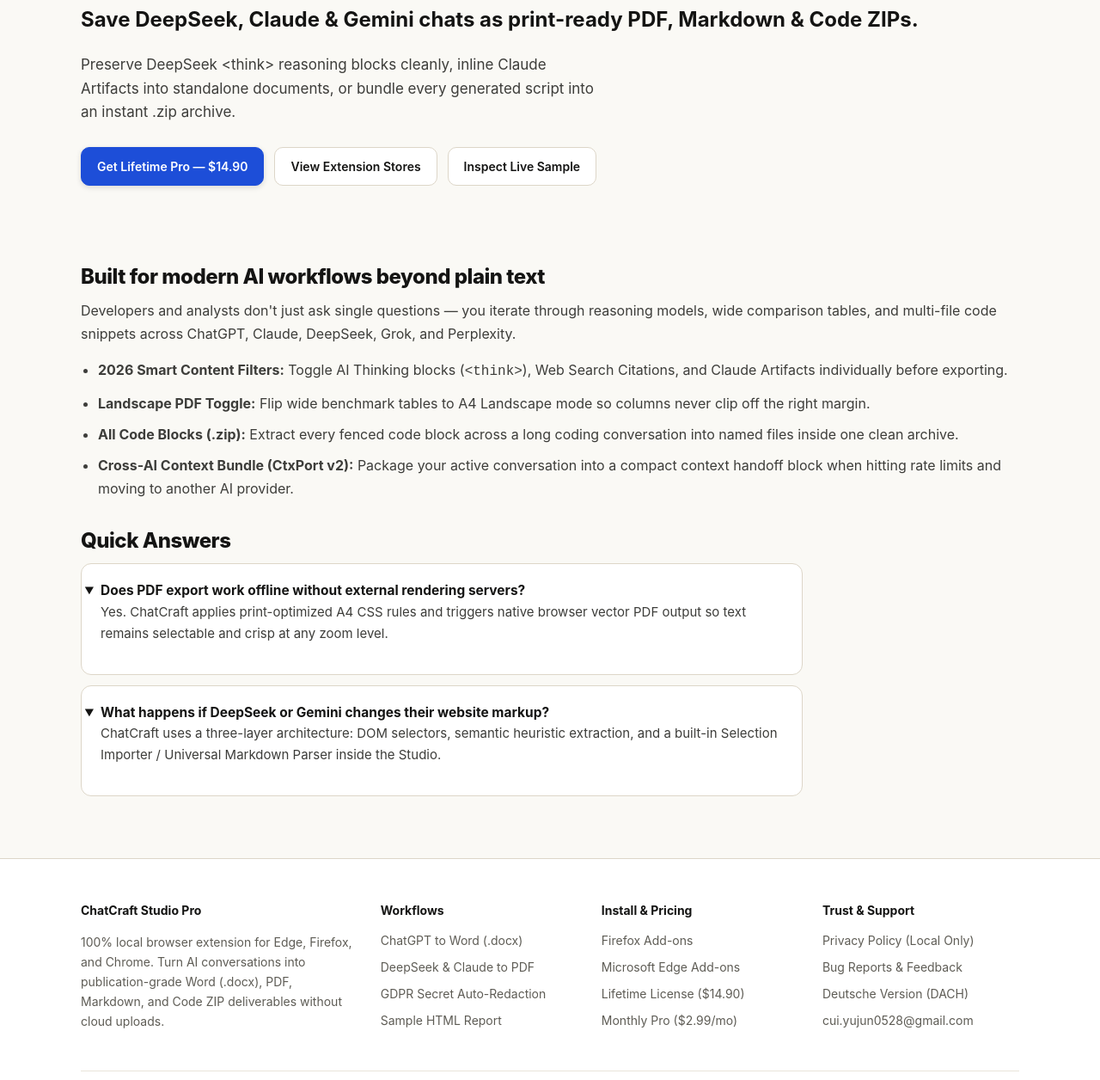
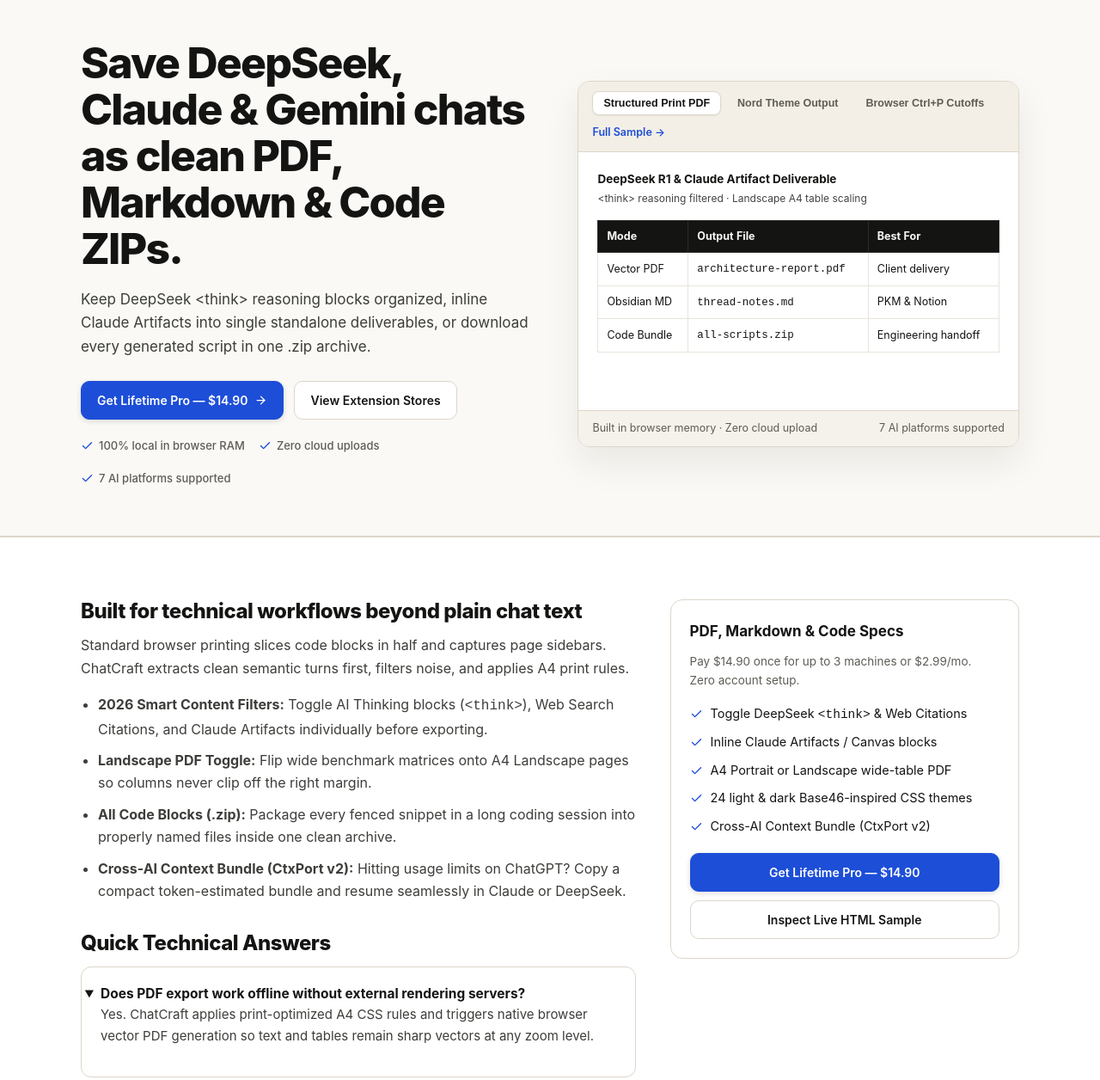
Before and after one commit to maxchoi528/chatcraft-studio, a plain HTML site: page deepseek-claude-to-pdf/index.html in a window 1280 px wide. Shown: the part 82-1338 px from the top of the page at 86% size. Drawn offline with Linux system fonts and the light colour scheme.

Commit message:
Update index.html

```diff
--- a/deepseek-claude-to-pdf/index.html
+++ b/deepseek-claude-to-pdf/index.html
@@ -1,8 +1,10 @@
 <!DOCTYPE html>
-<html lang="en">
+<html lang="en" data-type="software">
 <head>
   <meta charset="UTF-8">
   <meta name="viewport" content="width=device-width, initial-scale=1.0">
+  <meta name="page-type" content="software">
+  <meta name="site-kind" content="software">
   <title>Export DeepSeek, Claude &amp; Gemini Chats to PDF, Markdown &amp; Code ZIP</title>
   <meta name="description" content="Turn DeepSeek R1 reasoning chains, Claude Artifacts, and Gemini threads into vector print PDFs, Obsidian Markdown, and one-click code .zip archives locally.">
   <link rel="canonical" href="https://maxchoi528.github.io/chatcraft-studio/deepseek-claude-to-pdf/">
@@ -20,7 +22,7 @@
   <meta name="twitter:image" content="https://maxchoi528.github.io/chatcraft-studio/assets/promo-tile-440x280.png">
   <link rel="icon" type="image/png" href="../assets/icon-128.png">
   <link rel="stylesheet" href="../assets/style.css">
-
+  <script src="../assets/app.js" defer></script>
   <script type="application/ld+json">
 {
   "@context": "https://schema.org",
@@ -74,15 +76,15 @@
       "name": "Does PDF export work offline without external rendering servers?",
       "acceptedAnswer": {
         "@type": "Answer",
-        "text": "Yes. ChatCraft applies print-optimized A4 CSS rules and triggers native browser vector PDF output so text remains selectable and crisp at any zoom level."
+        "text": "Yes. ChatCraft applies print-optimized A4 CSS rules and triggers native browser vector PDF generation so text and tables remain sharp vectors at any zoom level."
       }
     },
     {
       "@type": "Question",
-      "name": "What happens if DeepSeek or Gemini changes their website markup?",
+      "name": "What happens if DeepSeek or Gemini updates their webpage markup?",
       "acceptedAnswer": {
         "@type": "Answer",
-        "text": "ChatCraft uses a three-layer architecture: DOM selectors, semantic heuristic extraction, and a built-in Selection Importer / Universal Markdown Parser inside the Studio."
+        "text": "ChatCraft combines provider selectors, semantic heuristics, and a Universal Selection / Markdown Paste Importer inside the Studio as fallback."
       }
     }
   ]
@@ -107,34 +109,88 @@
   </div>
 </header>
 <main>
-  <section class="article-hero">
-    <div class="container">
-      <h1>Save DeepSeek, Claude &amp; Gemini chats as print-ready PDF, Markdown &amp; Code ZIPs.</h1>
-      <p class="hero-lead">Preserve DeepSeek &lt;think&gt; reasoning blocks cleanly, inline Claude Artifacts into standalone documents, or bundle every generated script into an instant .zip archive.</p>
-      <div class="cta-group">
-        <a class="btn btn-primary" href="https://yujun57.gumroad.com/l/chatcraft-pro-lifetime" target="_blank" rel="noopener">Get Lifetime Pro — $14.90</a>
-        <a class="btn" href="../#install">View Extension Stores</a>
-        <a class="btn" href="../showcase/distributed-system-report.html">Inspect Live Sample</a>
+  <section class="hero" data-enter>
+    <div class="container hero-grid">
+      <div>
+        <h1>Save DeepSeek, Claude &amp; Gemini chats as clean PDF, Markdown &amp; Code ZIPs.</h1>
+        <p class="hero-lead">Keep DeepSeek &lt;think&gt; reasoning blocks organized, inline Claude Artifacts into single standalone deliverables, or download every generated script in one .zip archive.</p>
+        <div class="cta-group">
+          <a class="btn btn-primary" href="https://yujun57.gumroad.com/l/chatcraft-pro-lifetime" target="_blank" rel="noopener">Get Lifetime Pro — $14.90 <svg width="15" height="15" viewBox="0 0 24 24" fill="none" stroke="currentColor" stroke-width="2" stroke-linecap="round" stroke-linejoin="round" aria-hidden="true"><line x1="5" y1="12" x2="19" y2="12"/><polyline points="12 5 19 12 12 19"/></svg></a>
+          <a class="btn" href="../#install">View Extension Stores</a>
+        </div>
+        <div class="meta-line">
+          <span><svg width="15" height="15" viewBox="0 0 24 24" fill="none" stroke="#1d4ed8" stroke-width="2.25" stroke-linecap="round" stroke-linejoin="round" aria-hidden="true"><polyline points="20 6 9 17 4 12"/></svg> 100% local in browser RAM</span>
+          <span><svg width="15" height="15" viewBox="0 0 24 24" fill="none" stroke="#1d4ed8" stroke-width="2.25" stroke-linecap="round" stroke-linejoin="round" aria-hidden="true"><polyline points="20 6 9 17 4 12"/></svg> Zero cloud uploads</span>
+          <span><svg width="15" height="15" viewBox="0 0 24 24" fill="none" stroke="#1d4ed8" stroke-width="2.25" stroke-linecap="round" stroke-linejoin="round" aria-hidden="true"><polyline points="20 6 9 17 4 12"/></svg> 7 AI platforms supported</span>
+        </div>
       </div>
+      <div class="specimen-card" aria-label="Interactive deliverable comparison preview">
+  <div class="specimen-bar">
+    <div class="tab-group" role="tablist">
+      <button class="tab-btn" type="button" role="tab" aria-selected="true" data-specimen-mode="clean">Structured Print PDF</button>
+      <button class="tab-btn" type="button" role="tab" aria-selected="false" data-specimen-mode="nord">Nord Theme Output</button>
+      <button class="tab-btn" type="button" role="tab" aria-selected="false" data-specimen-mode="raw">Browser Ctrl+P Cutoffs</button>
+    </div>
+    <a href="../showcase/distributed-system-report.html" style="font-size:12.5px;font-weight:600;text-decoration:none;">Full Sample &rarr;</a>
+  </div>
+  <div class="specimen-body" id="specimen-output">
+    <div id="specimen-clean"><strong>DeepSeek R1 &amp; Claude Artifact Deliverable</strong><br>
+          <span style="font-size:12px;opacity:0.8;">&lt;think&gt; reasoning filtered &middot; Landscape A4 table scaling</span>
+          <table>
+            <thead><tr><th>Mode</th><th>Output File</th><th>Best For</th></tr></thead>
+            <tbody>
+              <tr><td>Vector PDF</td><td><code>architecture-report.pdf</code></td><td>Client delivery</td></tr>
+              <tr><td>Obsidian MD</td><td><code>thread-notes.md</code></td><td>PKM &amp; Notion</td></tr>
+              <tr><td>Code Bundle</td><td><code>all-scripts.zip</code></td><td>Engineering handoff</td></tr>
+            </tbody>
+          </table></div>
+    <div id="specimen-raw" hidden>[Browser Ctrl+P Print Bug]
+- Left sidebar navigation overlaps article body
+- Long Python code blocks clip horizontally at column 72
+- Pages break awkwardly mid-table</div>
+  </div>
+  <div class="specimen-foot">
+    <span>Built in browser memory &middot; Zero cloud upload</span>
+    <span>7 AI platforms supported</span>
+  </div>
+</div>
     </div>
   </section>
 
-  <section class="section">
-    <div class="container prose-block">
+  <section class="section section-paper">
+    <div class="container prose-grid">
+      <article class="prose-block">
 
-        <h2>Built for modern AI workflows beyond plain text</h2>
-        <p>Developers and analysts don't just ask single questions — you iterate through reasoning models, wide comparison tables, and multi-file code snippets across ChatGPT, Claude, DeepSeek, Grok, and Perplexity.</p>
+        <h2>Built for technical workflows beyond plain chat text</h2>
+        <p>Standard browser printing slices code blocks in half and captures page sidebars. ChatCraft extracts clean semantic turns first, filters noise, and applies A4 print rules.</p>
         <ul>
           <li><strong>2026 Smart Content Filters:</strong> Toggle AI Thinking blocks (<code>&lt;think&gt;</code>), Web Search Citations, and Claude Artifacts individually before exporting.</li>
-          <li><strong>Landscape PDF Toggle:</strong> Flip wide benchmark tables to A4 Landscape mode so columns never clip off the right margin.</li>
-          <li><strong>All Code Blocks (.zip):</strong> Extract every fenced code block across a long coding conversation into named files inside one clean archive.</li>
-          <li><strong>Cross-AI Context Bundle (CtxPort v2):</strong> Package your active conversation into a compact context handoff block when hitting rate limits and moving to another AI provider.</li>
+          <li><strong>Landscape PDF Toggle:</strong> Flip wide benchmark matrices onto A4 Landscape pages so columns never clip off the right margin.</li>
+          <li><strong>All Code Blocks (.zip):</strong> Package every fenced snippet in a long coding session into properly named files inside one clean archive.</li>
+          <li><strong>Cross-AI Context Bundle (CtxPort v2):</strong> Hitting usage limits on ChatGPT? Copy a compact token-estimated bundle and resume seamlessly in Claude or DeepSeek.</li>
         </ul>
-      <h2>Quick Answers</h2>
-      <div class="faq-list">
-        <details open><summary>Does PDF export work offline without external rendering servers?</summary><p>Yes. ChatCraft applies print-optimized A4 CSS rules and triggers native browser vector PDF output so text remains selectable and crisp at any zoom level.</p></details>
-        <details open><summary>What happens if DeepSeek or Gemini changes their website markup?</summary><p>ChatCraft uses a three-layer architecture: DOM selectors, semantic heuristic extraction, and a built-in Selection Importer / Universal Markdown Parser inside the Studio.</p></details>
-      </div>
+        <h2>Quick Technical Answers</h2>
+        <div class="faq-list">
+          <details open><summary>Does PDF export work offline without external rendering servers?</summary><p>Yes. ChatCraft applies print-optimized A4 CSS rules and triggers native browser vector PDF generation so text and tables remain sharp vectors at any zoom level.</p></details>
+          <details open><summary>What happens if DeepSeek or Gemini updates their webpage markup?</summary><p>ChatCraft combines provider selectors, semantic heuristics, and a Universal Selection / Markdown Paste Importer inside the Studio as fallback.</p></details>
+        </div>
+      </article>
+
+      <aside class="sidebar-card">
+        <strong style="font-size:17px;display:block;margin-bottom:10px;">PDF, Markdown &amp; Code Specs</strong>
+        <p style="font-size:13.5px;color:var(--ink-muted);margin:0 0 16px;">Pay $14.90 once for up to 3 machines or $2.99/mo. Zero account setup.</p>
+        <ul class="feature-list" style="margin-bottom:20px;">
+          <li><svg width="15" height="15" viewBox="0 0 24 24" fill="none" stroke="#1d4ed8" stroke-width="2.25" stroke-linecap="round" stroke-linejoin="round" aria-hidden="true"><polyline points="20 6 9 17 4 12"/></svg> Toggle DeepSeek <code>&lt;think&gt;</code> &amp; Web Citations</li>
+          <li><svg width="15" height="15" viewBox="0 0 24 24" fill="none" stroke="#1d4ed8" stroke-width="2.25" stroke-linecap="round" stroke-linejoin="round" aria-hidden="true"><polyline points="20 6 9 17 4 12"/></svg> Inline Claude Artifacts / Canvas blocks</li>
+          <li><svg width="15" height="15" viewBox="0 0 24 24" fill="none" stroke="#1d4ed8" stroke-width="2.25" stroke-linecap="round" stroke-linejoin="round" aria-hidden="true"><polyline points="20 6 9 17 4 12"/></svg> A4 Portrait or Landscape wide-table PDF</li>
+          <li><svg width="15" height="15" viewBox="0 0 24 24" fill="none" stroke="#1d4ed8" stroke-width="2.25" stroke-linecap="round" stroke-linejoin="round" aria-hidden="true"><polyline points="20 6 9 17 4 12"/></svg> 24 light &amp; dark Base46-inspired CSS themes</li>
+          <li><svg width="15" height="15" viewBox="0 0 24 24" fill="none" stroke="#1d4ed8" stroke-width="2.25" stroke-linecap="round" stroke-linejoin="round" aria-hidden="true"><polyline points="20 6 9 17 4 12"/></svg> Cross-AI Context Bundle (CtxPort v2)</li>
+        </ul>
+        <div style="display:grid;gap:10px;">
+          <a class="btn btn-primary" href="https://yujun57.gumroad.com/l/chatcraft-pro-lifetime" target="_blank" rel="noopener">Get Lifetime Pro — $14.90</a>
+          <a class="btn" href="../showcase/distributed-system-report.html">Inspect Live HTML Sample</a>
+        </div>
+      </aside>
     </div>
   </section>
 </main>
@@ -143,7 +199,7 @@
     <div class="footer-grid">
       <div>
         <h3>ChatCraft Studio Pro</h3>
-        <p>100% local browser extension for Edge, Firefox, and Chrome. Turn AI conversations into publication-grade Word (.docx), PDF, Markdown, and Code ZIP deliverables without cloud uploads.</p>
+        <p>100% local browser extension for Edge, Firefox, and Chrome. Turn AI conversations into native Word (.docx), Vector PDF, Markdown, and Code ZIP deliverables with zero cloud uploads.</p>
       </div>
       <div>
         <h3>Workflows</h3>
@@ -174,8 +230,8 @@
       </div>
     </div>
     <div class="footer-bottom">
-      <span>&copy; 2026 ChatCraft Studio Pro · Yujun Cui</span>
-      <span>Zero external telemetry · Works offline inside your browser</span>
+      <span>&copy; 2026 ChatCraft Studio Pro &middot; Yujun Cui</span>
+      <span>Desktop Chrome, Edge &amp; Firefox &middot; Zero external telemetry</span>
     </div>
   </div>
 </footer>
```
